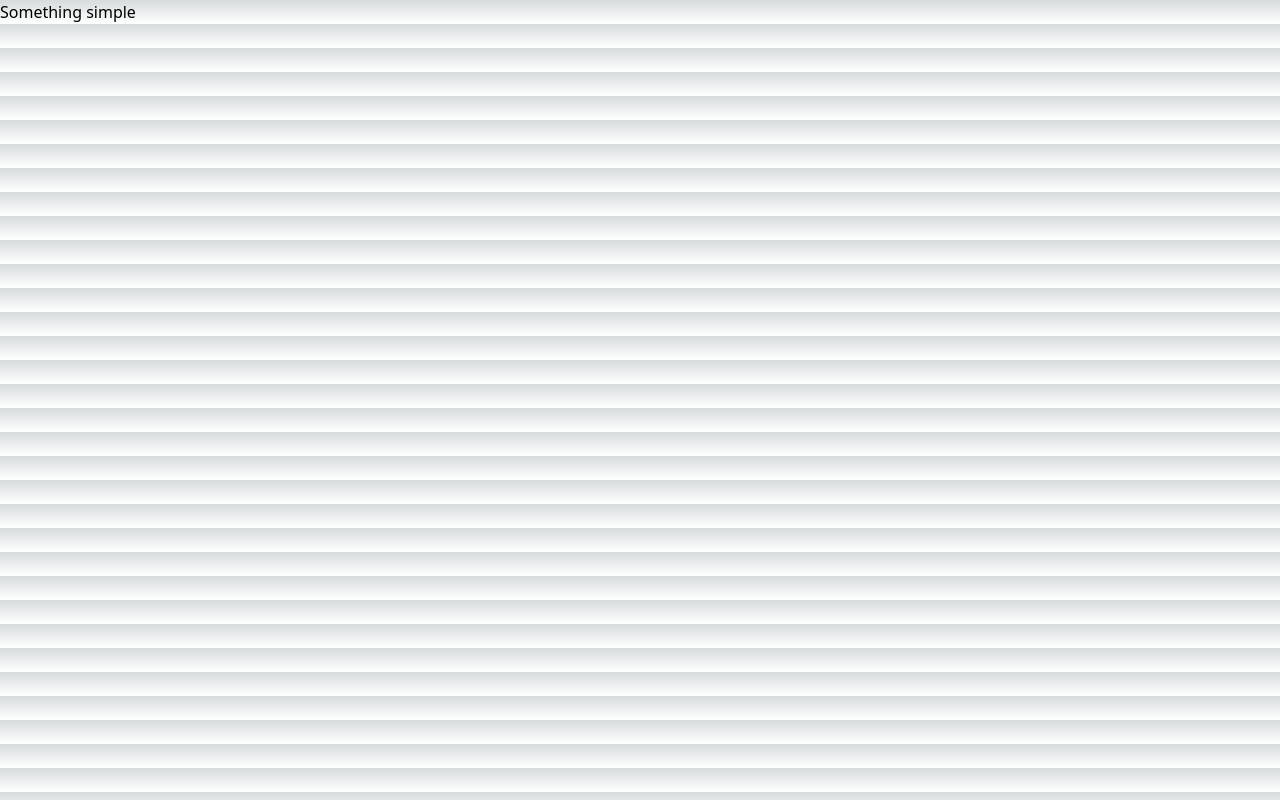
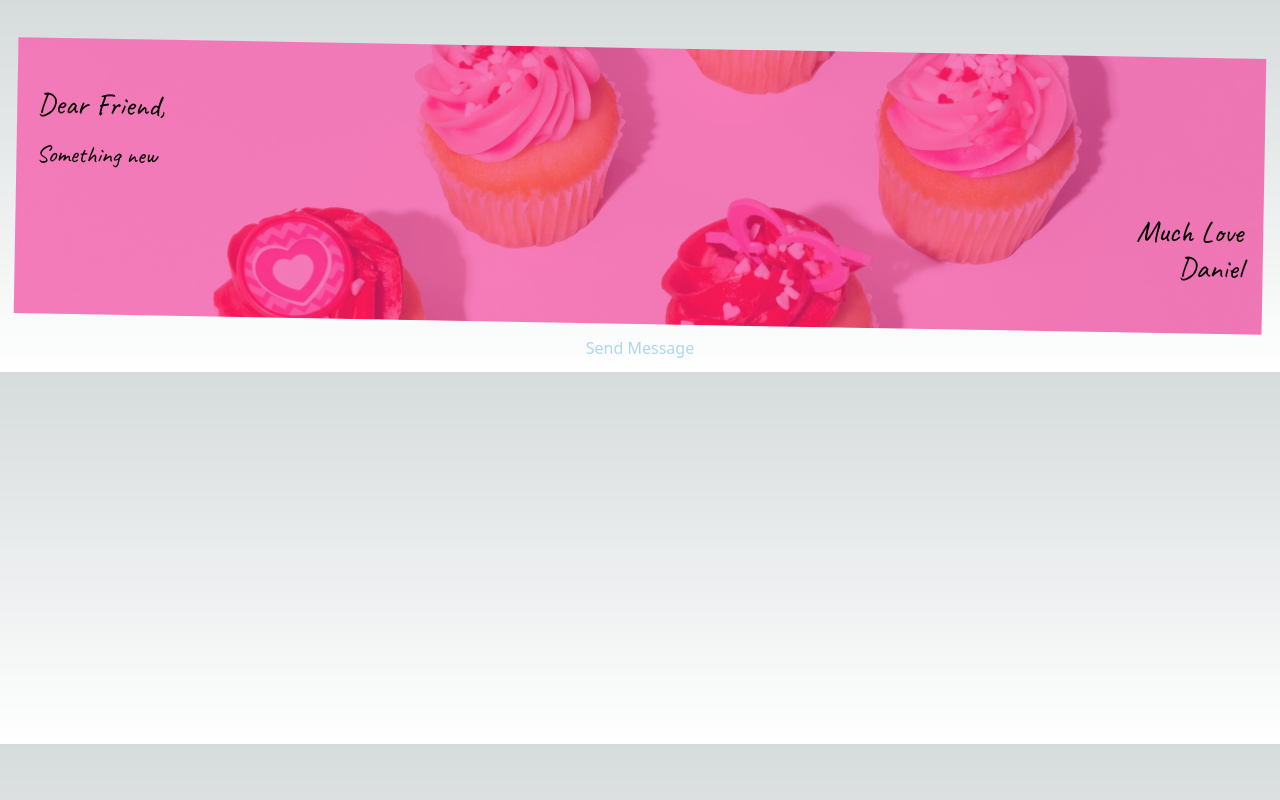
Before and after one commit to Zee-Blazer/Valentines-App, a Next.js app: page /message in a window 1280 px wide. Built offline with nearby package versions, Linux system fonts and the light colour scheme.

Commit message:
Trying something new

```diff
--- a/src/app/message/page.tsx
+++ b/src/app/message/page.tsx
@@ -2,8 +2,33 @@
 export default function Message() {
 
     return (
-        <div>
-            Something simple
-        </div>
+        <>
+            <div
+                className="bg-cover bg-center mt-12 mx-4 rotate-1 rounded-sm"
+                style={{
+                    backgroundImage: `url("../../../Images/pink.jpg")`,
+                    minHeight: "200px",
+                }}
+            >
+                <div className=" px-5 py-12 h-fit"
+                    style={{ minHeight: "200px", backgroundColor: "rgba(245, 39, 145, 0.59)", color: "black" }}
+                >
+                    <p className="mb-4 caveat text-3xl">Dear Friend,</p>
+
+                    <p className="caveat text-2xl">
+                    Something new
+                    </p>
+
+                    <p className="caveat text-3xl text-right mt-6">
+                        <p>Much Love</p>
+                        Daniel
+                    </p>
+
+                </div>
+
+            </div>
+
+            <p className="text-center py-3 roboto" style={{ color: "lightblue" }}>Send Message</p>
+        </>
     )
 }
```
